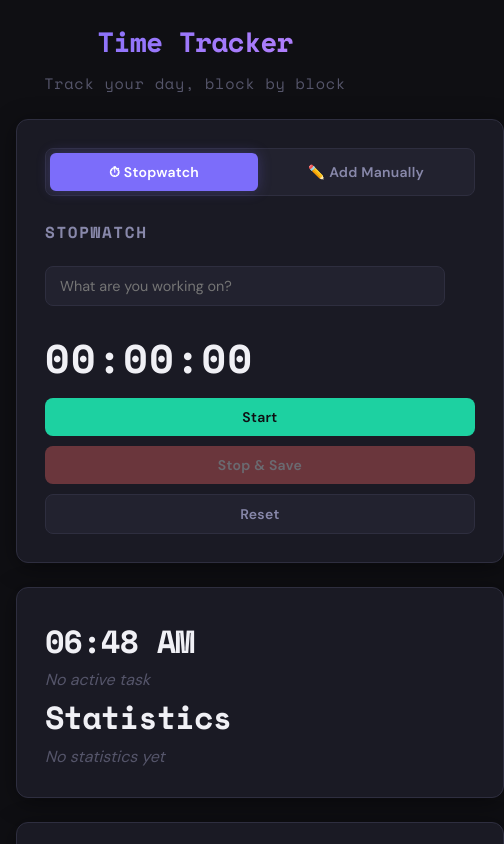
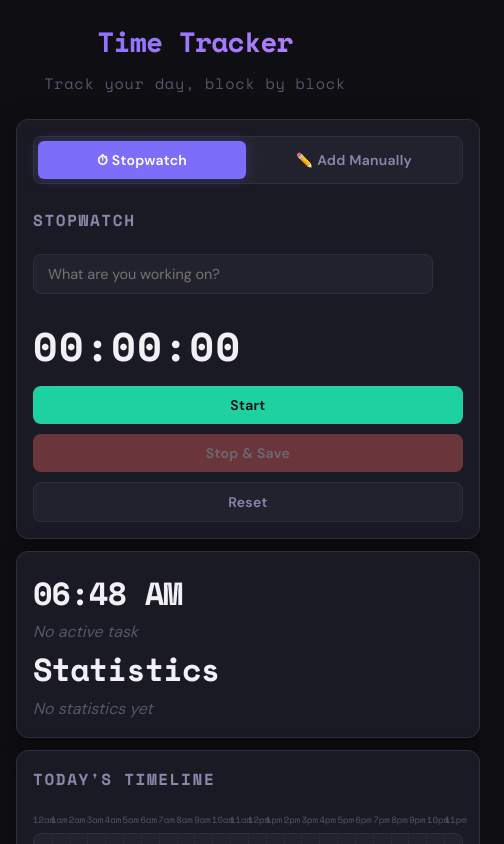
Before and after one commit to clarkchoxu/timeTracker, a React (Vite) app: page / in a window 390 px wide. Shown: the top 844 px of the page, 504 px wide, since content can reach past the window. Built offline with nearby package versions, Linux system fonts and the light colour scheme.

Commit message:
"Mobile fix 2"

```diff
--- a/src/App.css
+++ b/src/App.css
@@ -272,6 +272,11 @@ body {
 
   .app-main {
     grid-template-columns: 1fr;
+    gap: 12px;
+  }
+
+  .app-section {
+    padding: 16px;
   }
 
   .app-section--wide {
```
